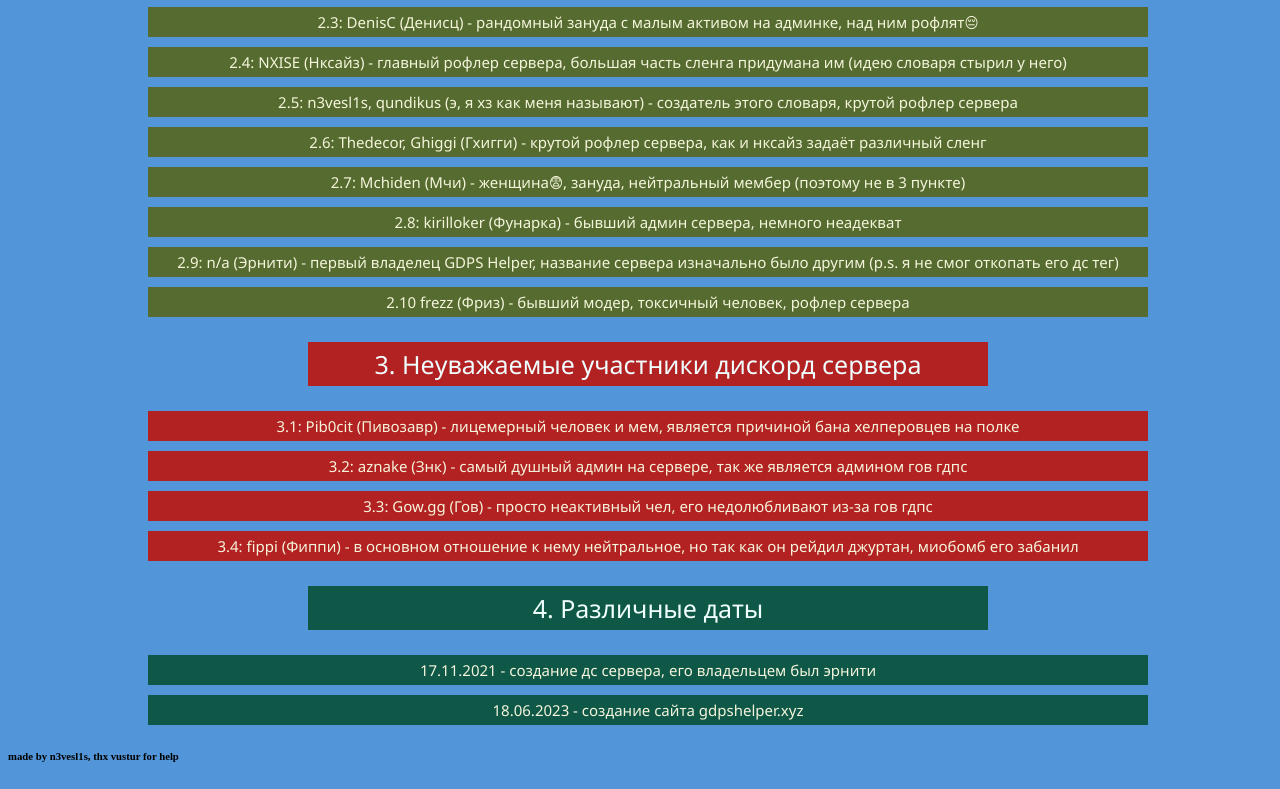
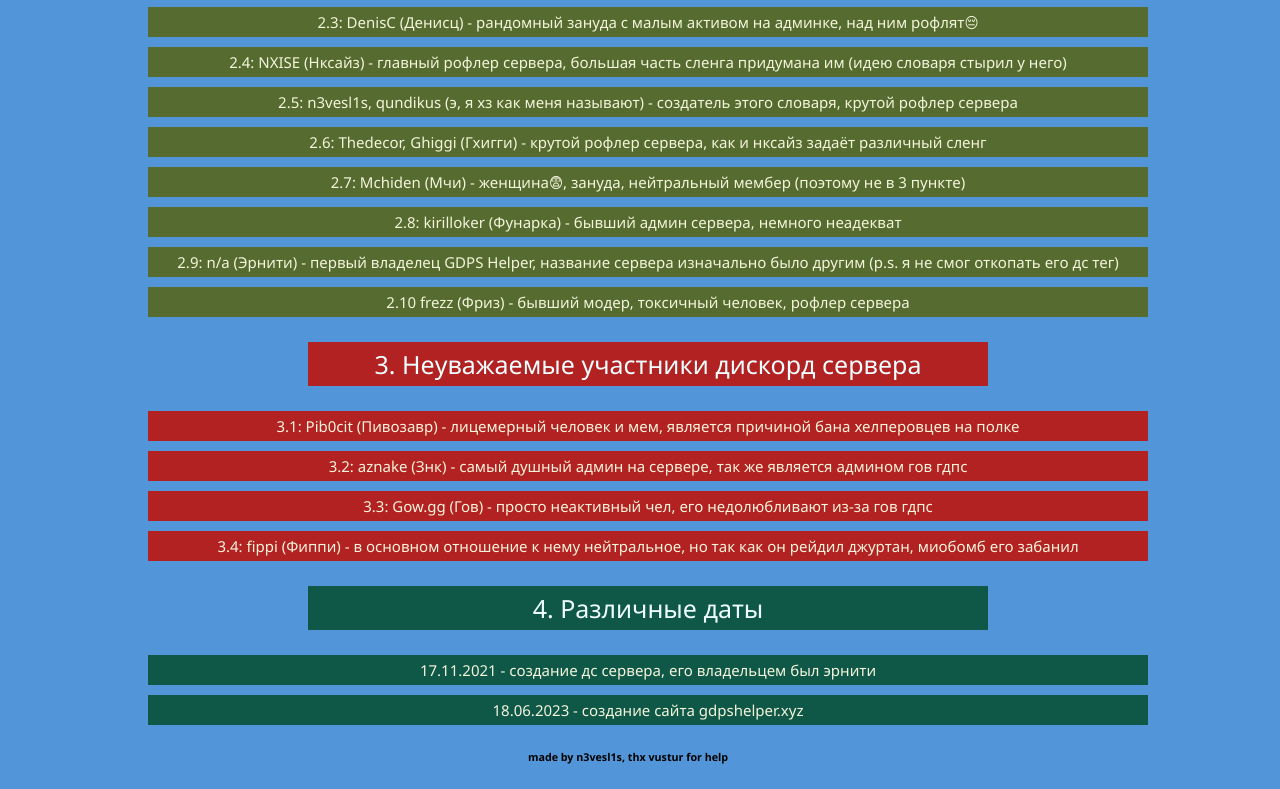
Before and after one commit to n3vesl1s/dict, a plain HTML site: page index.html in a window 1280 px wide. Shown: the part 842-1631 px from the top of the page. Drawn offline with Linux system fonts and the light colour scheme.

Commit message:
Update helper-style.css

```diff
--- a/helper-style.css
+++ b/helper-style.css
@@ -50,6 +50,11 @@ body {
     height: 100%;
     overflow-x: hidden;
 }
+h6 {
+    font-family: 'Segoe UI', Tahoma, Geneva, Verdana, sans-serif;
+    text-align: center;
+    align-self: center;
+}
 div {
     margin-right: 40px;
 }
```
